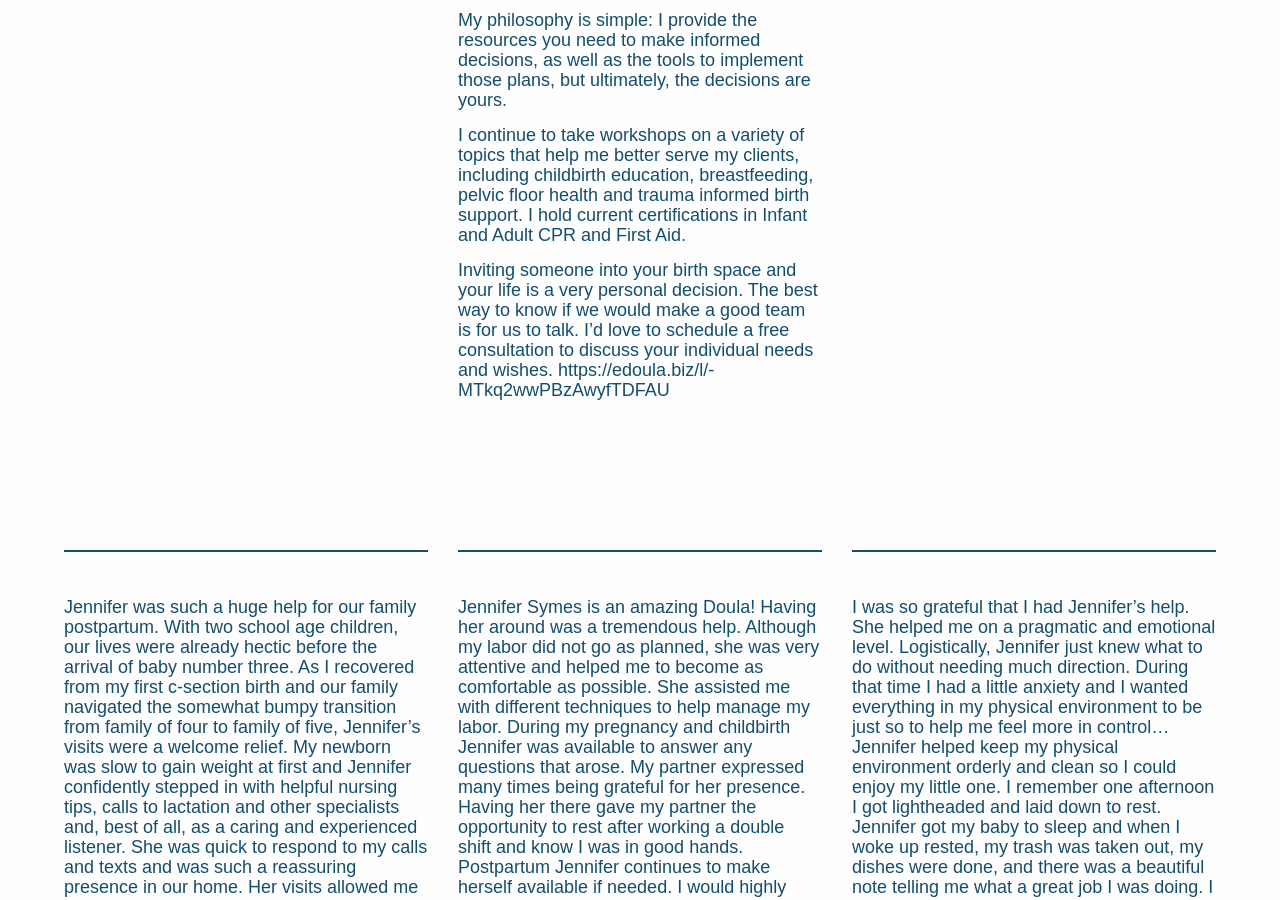
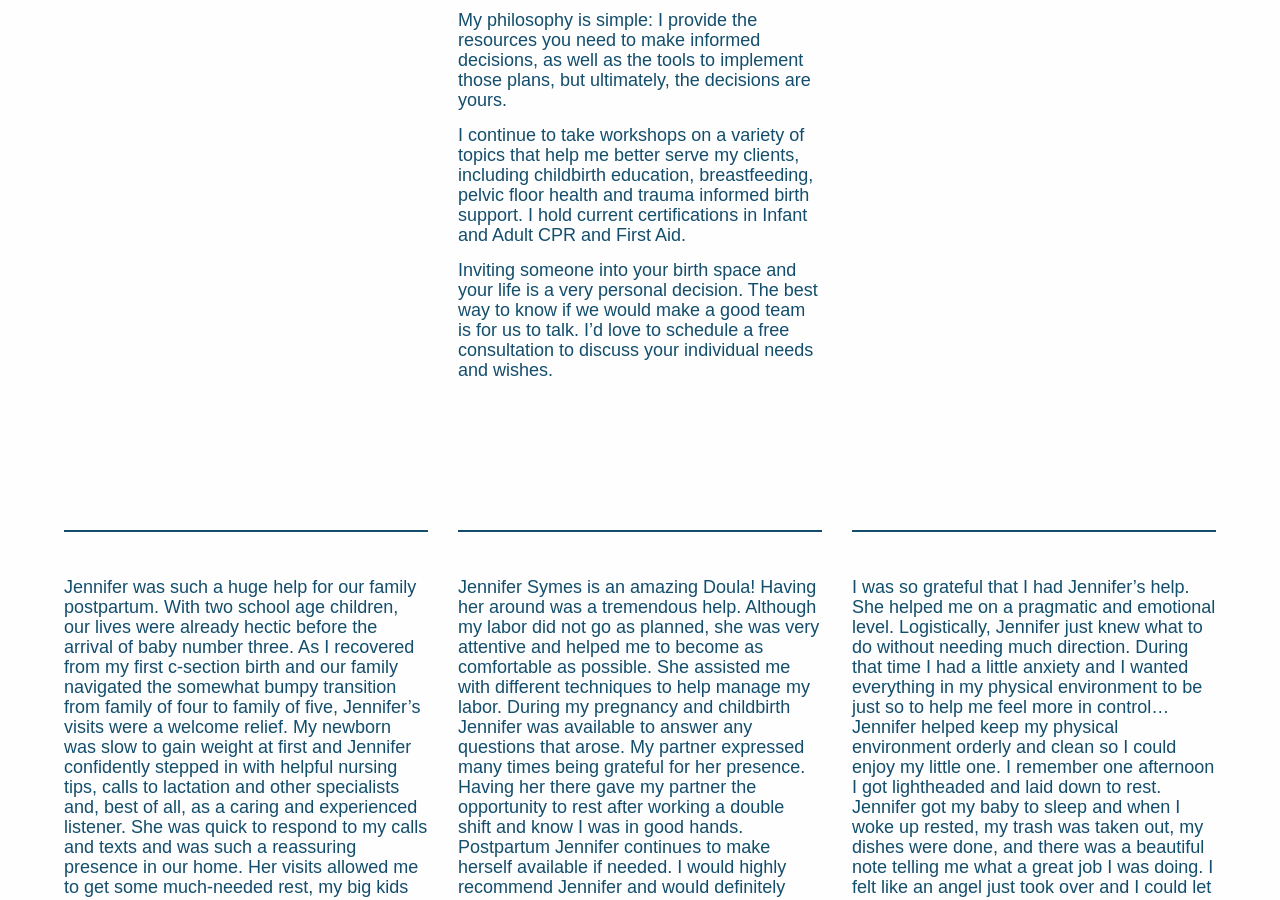
Before and after one commit to aidensymes/harbordoula.com, a Jekyll site: the page built from home.markdown, in a window 1280 px wide and 900 px high, scrolled down 1763 px. Built offline with Jekyll 4.4.1, drawn with Linux system fonts in a browser that asks for light colours; nearby versions of some CDN libraries; some web fonts are replaced; some of the changed lines change nothing that is shown.

Commit message:
Updated Home

```diff
--- a/home.markdown
+++ b/home.markdown
@@ -32,7 +32,7 @@ about: "Pregnancy, childbirth and the newborn weeks come with great joy, transit
   in Infant and Adult CPR and First Aid.\n\nInviting someone into your birth space
   and your life is a very personal decision. The best way to know if we would make
   a good team is for us to talk. I'd love to schedule a free consultation to discuss
-  your individual needs and wishes. \nhttps://edoula.biz/l/-MTkq2wwPBzAwyfTDFAU\n"
+  your individual needs and wishes. \n\n"
 headshot-image: "/uploads/miaela5.jpg"
 testimonials:
 - quote: Jennifer was such a huge help for our family postpartum. With two school
```
